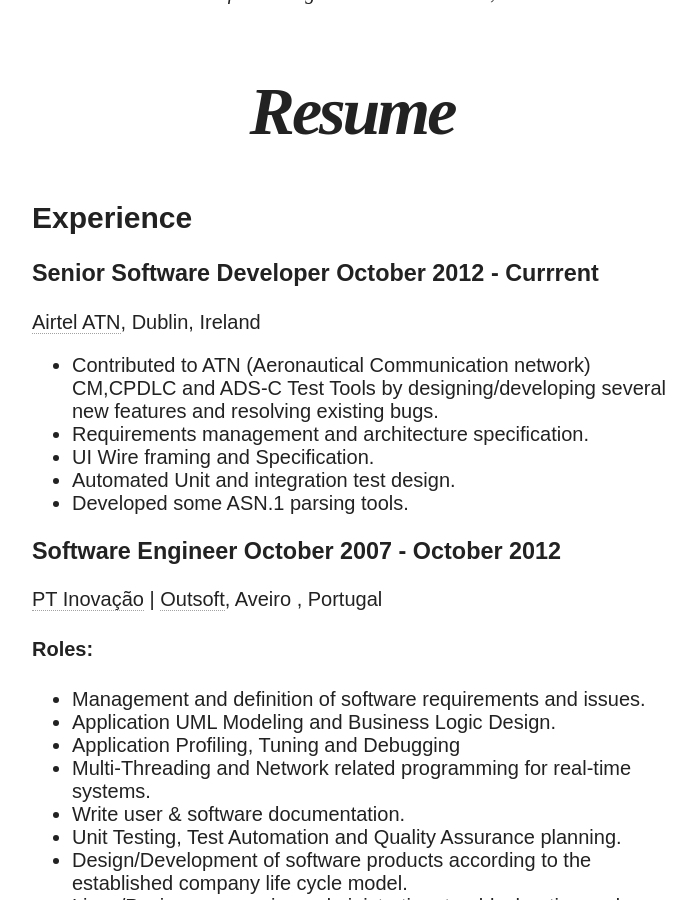
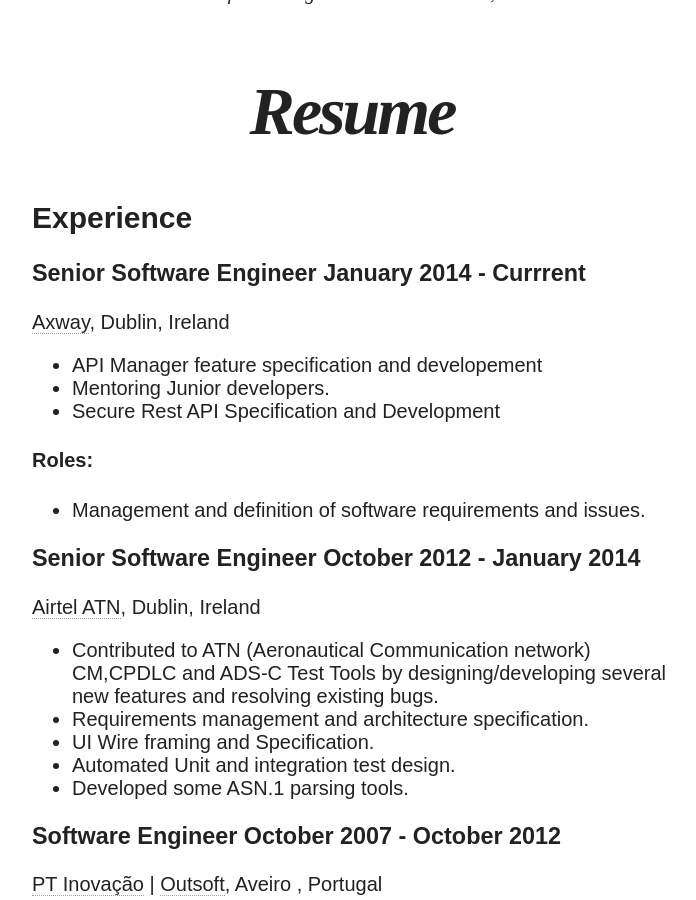
Before and after one commit to hvasconcelos/hvasconcelos.github.io, a Jekyll site: the page built from resume.md, in a window 1280 px wide and 900 px high, scrolled down 391 px. Shown: the whole window, without its empty margins (288-984 px from the left). Built offline with Jekyll 4.4.1, drawn with Linux system fonts in a browser that asks for light colours; nearby versions of some CDN libraries; some of the changed text lies outside the part shown.

Commit message:
Some update

```diff
--- a/resume.md
+++ b/resume.md
@@ -2,14 +2,27 @@
 layout: page
 permalink: /resume/index.html
 title: Resume
-tags: [software engineer, freelancer, software, developer, resume]
+tags: [software engineer, freelancer, software, developer, resume,cv,C++]
 modified: 2013-09-13
 image:
 ---
 
 ## Experience
 
-### Senior Software Developer October 2012 - Currrent
+### Senior Software Engineer January 2014 - Currrent
+[Axway](https://www.axway.com), Dublin, Ireland
+
+
+* API Manager feature specification  and developement
+* Mentoring Junior developers.
+* Secure Rest API Specification and Development
+
+#### Roles:
+
+* Management and definition of software requirements and issues.
+
+
+### Senior Software Engineer October 2012 - January 2014
 [Airtel ATN](http://www.airtel-atn.com), Dublin, Ireland
 
 * Contributed to ATN (Aeronautical Communication network) CM,CPDLC and ADS-C Test Tools by designing/developing several new features and resolving existing bugs.
```
Also changed, not shown: other parts of resume.md (+5 -2 lines), about.md (+1 -1 lines).
